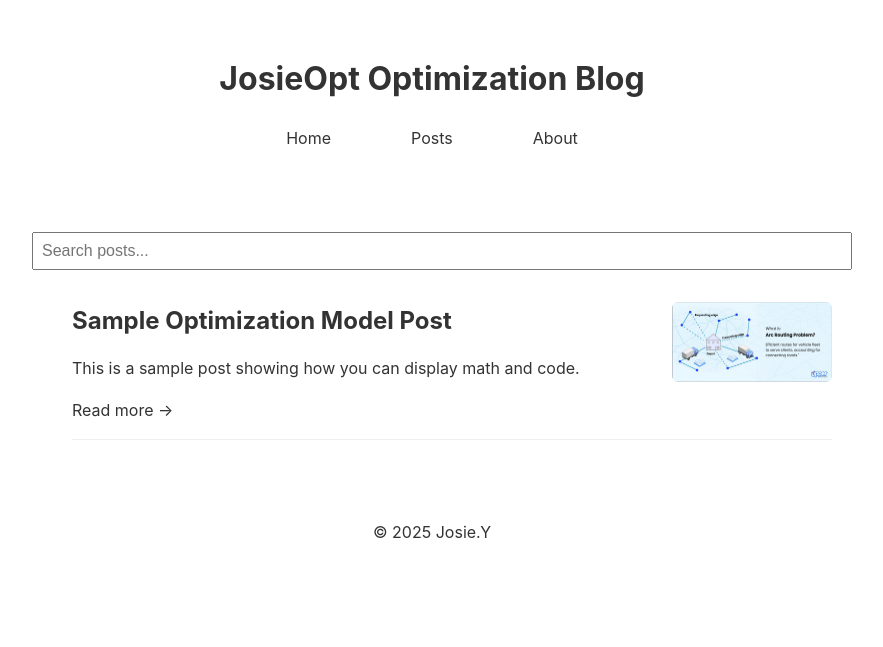
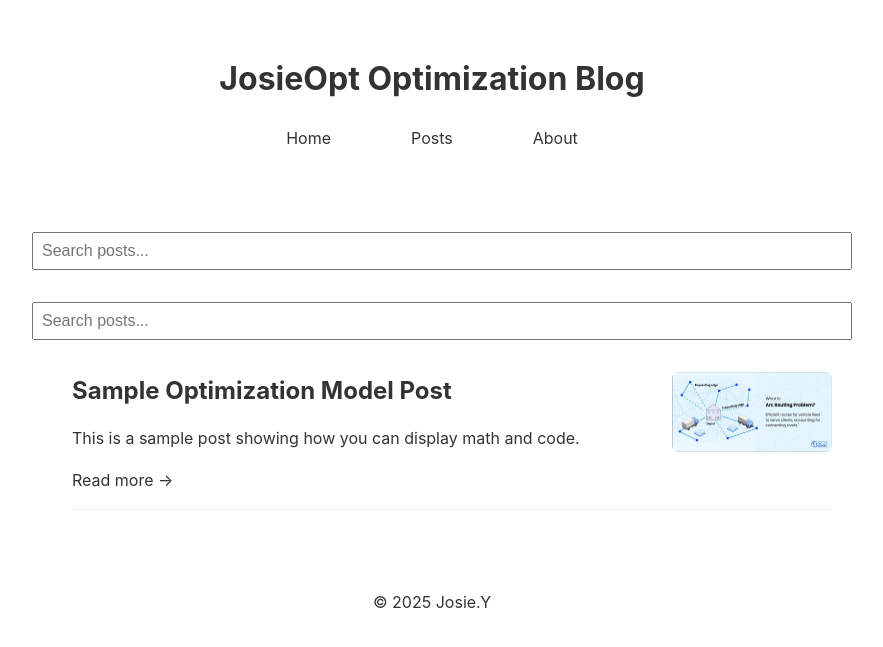
Before and after one commit to josieopt/josieopt.github.io, a Jekyll site: the page built from index.md, in a window 1280 px wide. Shown: the top 647 px of the page, without its empty margins (208-1091 px from the left). Built offline with Jekyll 4.4.1, drawn with Linux system fonts in a browser that asks for light colours; nearby versions of some CDN libraries; a style sheet for code colours, icons or effects is not loaded.

Commit message:
Update index.md

```diff
--- a/index.md
+++ b/index.md
@@ -4,6 +4,9 @@ title: Home
 ---
 
 <input type="text" id="searchInput" placeholder="Search posts..." onkeyup="filterPosts()">
+<div class="container">
+  <!-- Search bar (same style as Posts page) -->
+  <input type="text" id="searchInput" placeholder="Search posts..." onkeyup="filterPosts()">
 
 <ul id="postList">
   {% for post in site.posts %}
@@ -23,5 +26,5 @@ title: Home
     </li>
   {% endfor %}
 </ul>
-
+</div>
 <script src="search.js"></script>
```
